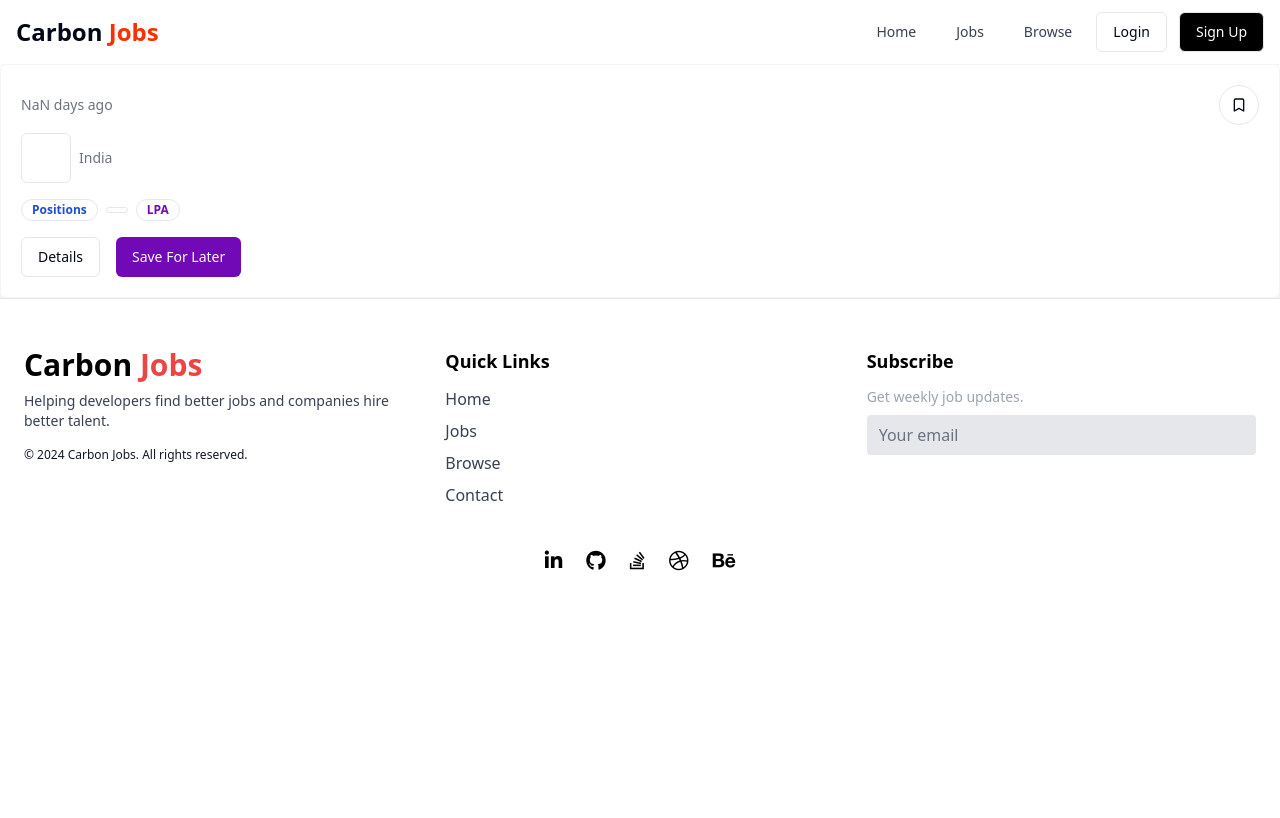
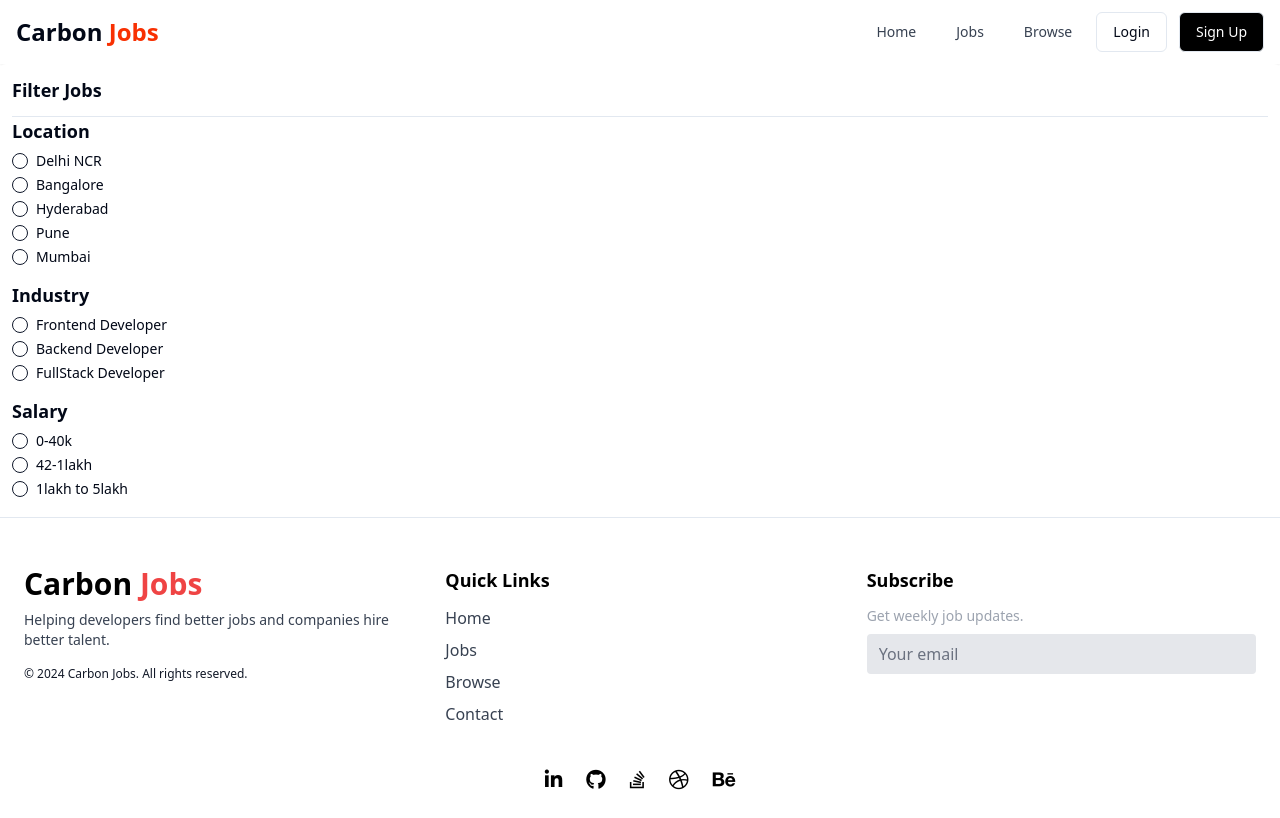
Before and after one commit to mohsin-356/jobportal, a React (Vite) app in the folder frontend/: page /jobs in a window 1280 px wide. Built offline with nearby package versions, Linux system fonts and the light colour scheme.

Commit message:
Add FilterCard component and integrate it into Jobs component

```diff
--- /dev/null
+++ b/frontend/src/components/FilterCard.jsx
@@ -0,0 +1,59 @@
+import React, { useEffect, useState } from 'react'
+import { RadioGroup, RadioGroupItem } from './ui/radio-group'
+import { Label } from './ui/label'
+import { useDispatch } from 'react-redux'
+import { setSearchedQuery } from '@/redux/jobSlice'
+
+const fitlerData = [
+    {
+        fitlerType: "Location",
+        array: ["Delhi NCR", "Bangalore", "Hyderabad", "Pune", "Mumbai"]
+    },
+    {
+        fitlerType: "Industry",
+        array: ["Frontend Developer", "Backend Developer", "FullStack Developer"]
+    },
+    {
+        fitlerType: "Salary",
+        array: ["0-40k", "42-1lakh", "1lakh to 5lakh"]
+    },
+]
+
+const FilterCard = () => {
+    const [selectedValue, setSelectedValue] = useState('');
+    // const dispatch = useDispatch();
+    const changeHandler = (value) => {
+        setSelectedValue(value);
+    }
+    useEffect(()=>{
+        // dispatch(setSearchedQuery(selectedValue));
+    },[selectedValue]);
+    return (
+        <div className='w-full bg-white p-3 rounded-md'>
+            <h1 className='font-bold text-lg'>Filter Jobs</h1>
+            <hr className='mt-3' />
+            <RadioGroup value={selectedValue} onValueChange={changeHandler}>
+                {
+                    fitlerData.map((data, index) => (
+                        <div>
+                            <h1 className='font-bold text-lg'>{data.fitlerType}</h1>
+                            {
+                                data.array.map((item, idx) => {
+                                    const itemId = `id${index}-${idx}`
+                                    return (
+                                        <div className='flex items-center space-x-2 my-2'>
+                                            <RadioGroupItem value={item} id={itemId} />
+                                            <Label htmlFor={itemId}>{item}</Label>
+                                        </div>
+                                    )
+                                })
+                            }
+                        </div>
+                    ))
+                }
+            </RadioGroup>
+        </div>
+    )
+}
+
+export default FilterCard
--- /dev/null
+++ b/frontend/src/components/Job.jsx
@@ -0,0 +1,9 @@
+import React from 'react'
+
+const Job = () => {
+  return (
+    <div>Job</div>
+  )
+}
+
+export default Job
--- a/frontend/src/components/Jobs.jsx
+++ b/frontend/src/components/Jobs.jsx
@@ -6,53 +6,16 @@ import { Badge } from './ui/badge'
 import { useNavigate } from 'react-router-dom'
 import Navbar from './shared/Navbar'
 import Footer from './shared/Footer'
+import FilterCard from './FilterCard'
 
 const Job = ({ job }) => {
   const navigate = useNavigate();
-  // const jobId = "lsekdhjgdsnfvsdkjf";
-
-  const daysAgoFunction = (mongodbTime) => {
-    const createdAt = new Date(mongodbTime);
-    const currentTime = new Date();
-    const timeDifference = currentTime - createdAt;
-    return Math.floor(timeDifference / (1000 * 24 * 60 * 60));
-  }
+  // const jobId = "lsekdhjgdsnfvsdkjf"
 
   return (
     <>
-    <Navbar />
-      <div className='p-5 rounded-md shadow-xl bg-white border border-gray-100'>
-        <div className='flex items-center justify-between'>
-          <p className='text-sm text-gray-500'>{daysAgoFunction(job?.createdAt) === 0 ? "Today" : `${daysAgoFunction(job?.createdAt)} days ago`}</p>
-          <Button variant="outline" className="rounded-full" size="icon"><Bookmark /></Button>
-        </div>
-
-        <div className='flex items-center gap-2 my-2'>
-          <Button className="p-6" variant="outline" size="icon">
-            <Avatar>
-              <AvatarImage src={job?.company?.logo} />
-            </Avatar>
-          </Button>
-          <div>
-            <h1 className='font-medium text-lg'>{job?.company?.name}</h1>
-            <p className='text-sm text-gray-500'>India</p>
-          </div>
-        </div>
-
-        <div>
-          <h1 className='font-bold text-lg my-2'>{job?.title}</h1>
-          <p className='text-sm text-gray-600'>{job?.description}</p>
-        </div>
-        <div className='flex items-center gap-2 mt-4'>
-          <Badge className={'text-blue-700 font-bold'} variant="ghost">{job?.position} Positions</Badge>
-          <Badge className={'text-[#F83002] font-bold'} variant="ghost">{job?.jobType}</Badge>
-          <Badge className={'text-[#7209b7] font-bold'} variant="ghost">{job?.salary}LPA</Badge>
-        </div>
-        <div className='flex items-center gap-4 mt-4'>
-          <Button onClick={() => navigate(`/description/${job?._id}`)} variant="outline">Details</Button>
-          <Button className="bg-[#7209b7]">Save For Later</Button>
-        </div>
-      </div>
+      <Navbar />
+      <FilterCard />
       <Footer />
     </>
   )
```
